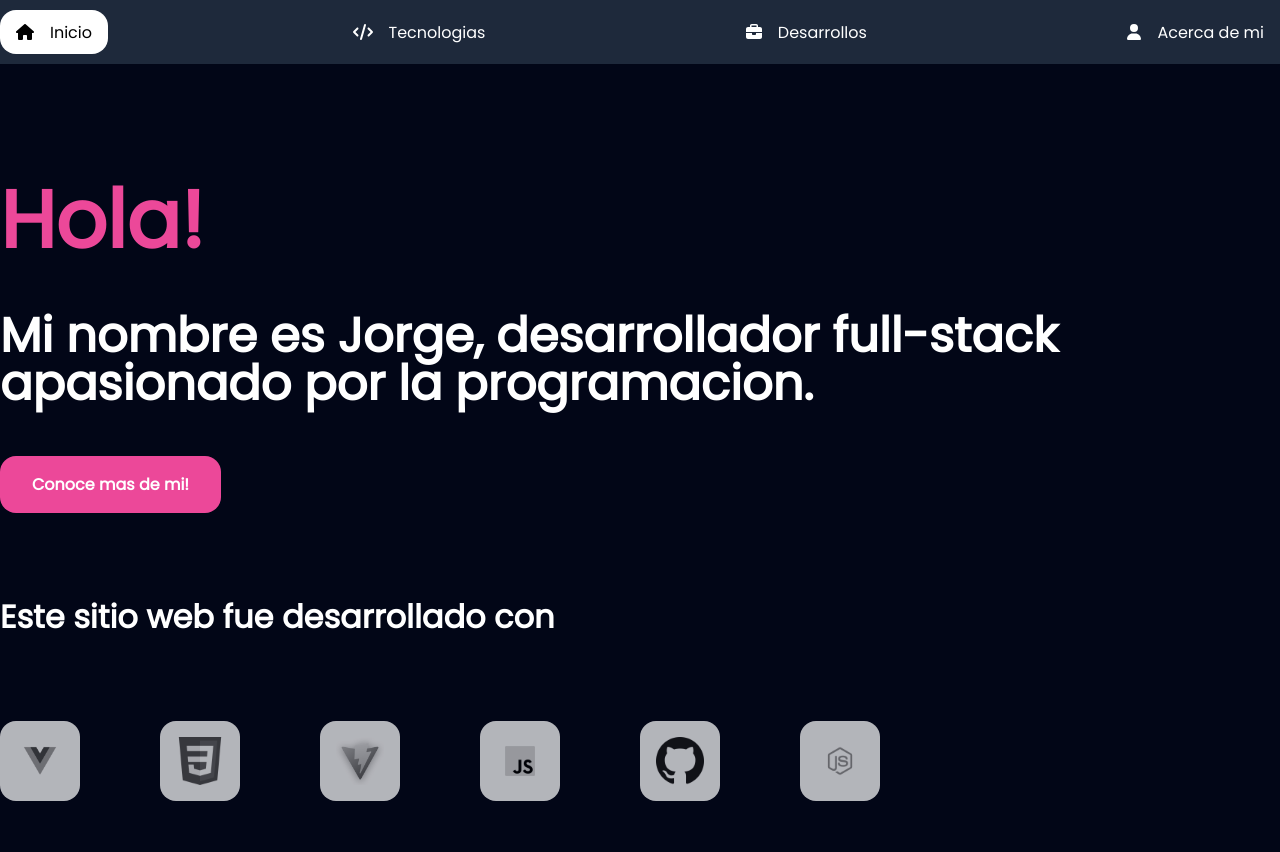
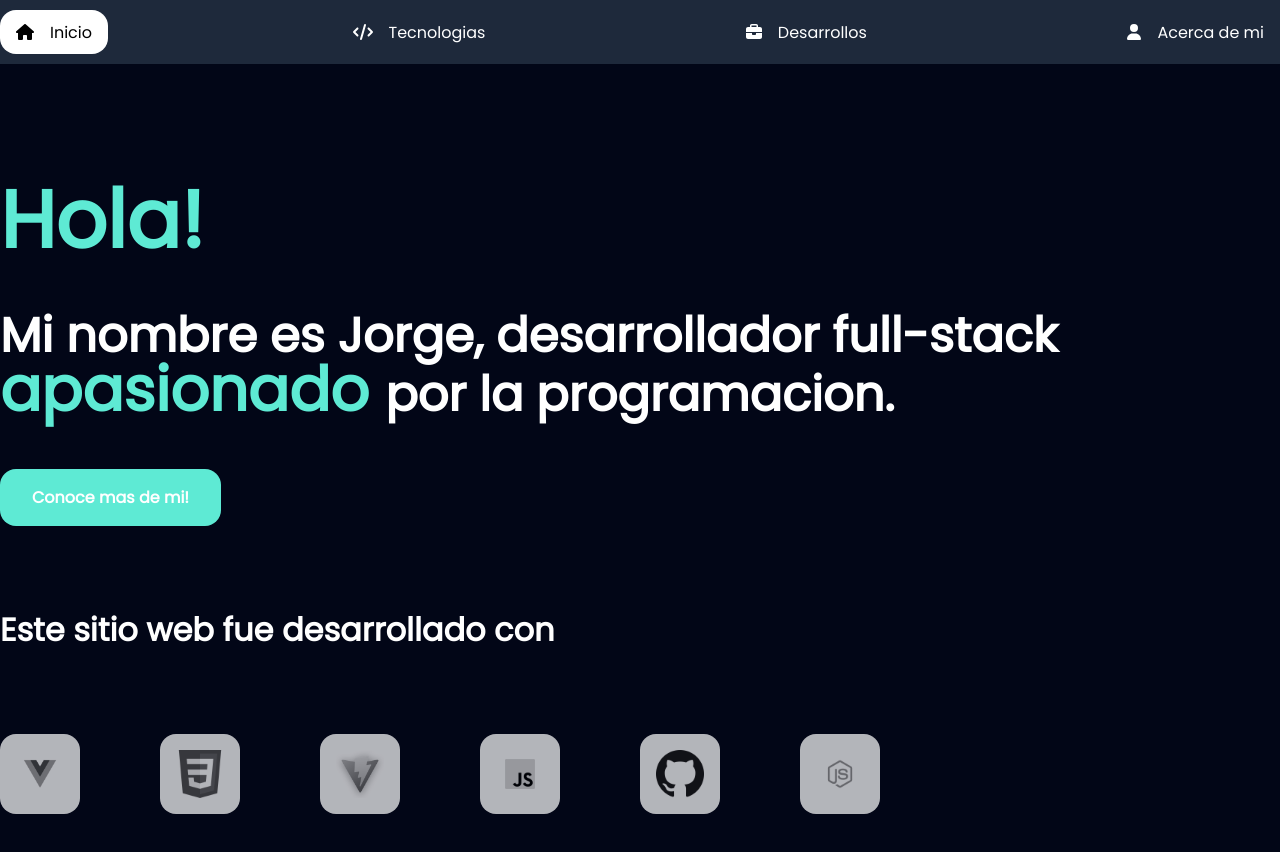
Before and after one commit to Josh0Sprime/portafolio, a Vue app: page /#/inicio in a window 1280 px wide. Shown: the top 852 px of the page. Built offline with nearby package versions, Linux system fonts and the light colour scheme.

Commit message:
cambio en color resaltado

```diff
--- a/src/App.vue
+++ b/src/App.vue
@@ -21,7 +21,7 @@ export default {
 }
 :root {
   --color-primary: #FFF;
-  --color-highlight: rgb(236 72 153/1);
+  --color-highlight: rgb(94 234 212);
   --color-title: #FFF;
   --icon-size-primary: 3rem;
   --title: 3rem;
--- a/src/components/AcercaDeMi.vue
+++ b/src/components/AcercaDeMi.vue
@@ -150,6 +150,9 @@
         margin-top: 1rem;
         font-weight: bold;
     }
+    .user-content__buttons:hover {
+        background-color: rgb(66, 173, 157);
+    }
     /* .me__image-container {
         width: 15rem;
         height: 15rem;
--- a/src/components/Inicio.vue
+++ b/src/components/Inicio.vue
@@ -1,7 +1,7 @@
 <template lang="">
    <div class="inicio">
         <h1 class="inicio__user-info__title">Hola!</h1>
-        <h2 class="user-info__description">Mi nombre es <span class="user-info__user-name">Jorge</span>, desarrollador full-stack apasionado por la programacion.</h2>
+        <h2 class="user-info__description">Mi nombre es Jorge, desarrollador full-stack <span class="user-info__important">apasionado  </span>por la programacion.</h2>
         <div class="user-content__buttons">
             <router-link class="content__buttons-route" :to="{ name: 'acercaDeMi' }">Conoce mas de mi!</router-link>
         </div>
@@ -40,6 +40,10 @@ window.scroll({top: 0})
     .inicio__user-info__title {
         font-size: 5rem;
         color: var(--color-highlight);
+    }
+    .user-info__important {
+        color: var(--color-highlight);
+        font-size: 3.8rem;
     }
     .content__buttons-route {
         width: fit-content;
@@ -92,7 +96,7 @@ window.scroll({top: 0})
         margin-top: 5rem;
     }
     .content__buttons-route:hover {
-        background-color: rgb(219 39 119/1);
+        background-color: rgb(66, 173, 157);
     }
 
     .user-info__description {
--- a/src/components/Tecnologias.vue
+++ b/src/components/Tecnologias.vue
@@ -273,8 +273,9 @@ watch(currentPage, (newValue) => {
         transform: scale(1.1);
     }
     .technology__icon {
-        color: var(--color-primary);
+        color: var(--color-highlight);
         font-size: var(--title-low);
+
     }
     .technology__cert {
         color: rgb(252 211 77);
```
